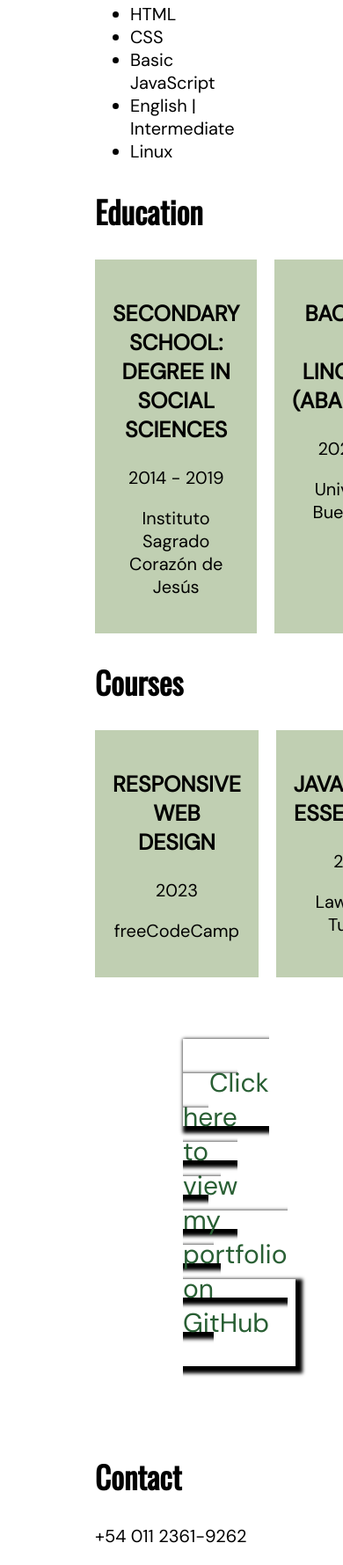
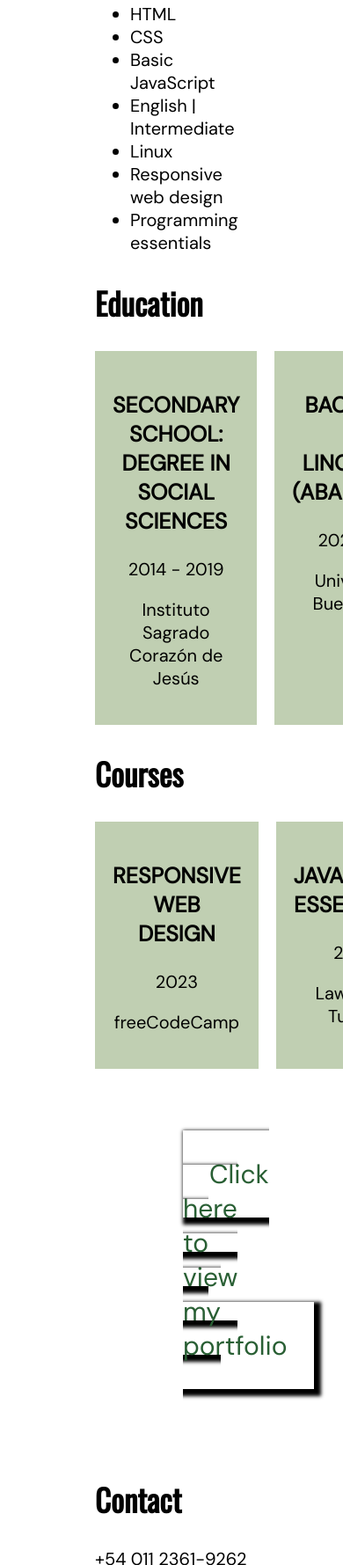
Before and after one commit to aronmilenait/cv, a plain HTML site: page index.html in a window 390 px wide. Shown: the part 1227-3006 px from the top of the page at 88% size. Drawn offline with nearby package versions, Linux system fonts and the light colour scheme.

```diff
--- a/index.html
+++ b/index.html
@@ -22,6 +22,8 @@
             <li class="skills-li">Basic JavaScript</li>
             <li class="skills-li">English | Intermediate</li>
             <li class="skills-li">Linux</li>
+            <li class="skills-li">Responsive web design</li>
+            <li class="skills-li">Programming essentials</li>
         </ul>
         <h2 class="section-title">Education</h2>
         <div class="education-grid">
@@ -49,14 +51,13 @@
             <p class="course-instructor">Lawrence Turton</p>
         </div>
     </div>
+    </section>
     <div class="portfolio-div">
-        <a id="portfolio-a" href="https://github.com/aronmilenait/">Click here to view my portfolio on GitHub</a>
+        <a id="portfolio-a" class="btn-portfolio" href="https://github.com/aronmilenait">Click here to view my portfolio</a>
     </div>
-    </section>
     <footer id="contact">
         <h2 class="section-title">Contact</h2>
         <p class="contact-p">+54 011 2361-9262</p>
         <p class="contact-p">aronmilena.it@gmail.com</p>
     </footer>
-    <script defer src="script.js"></script>
 </body>
```
